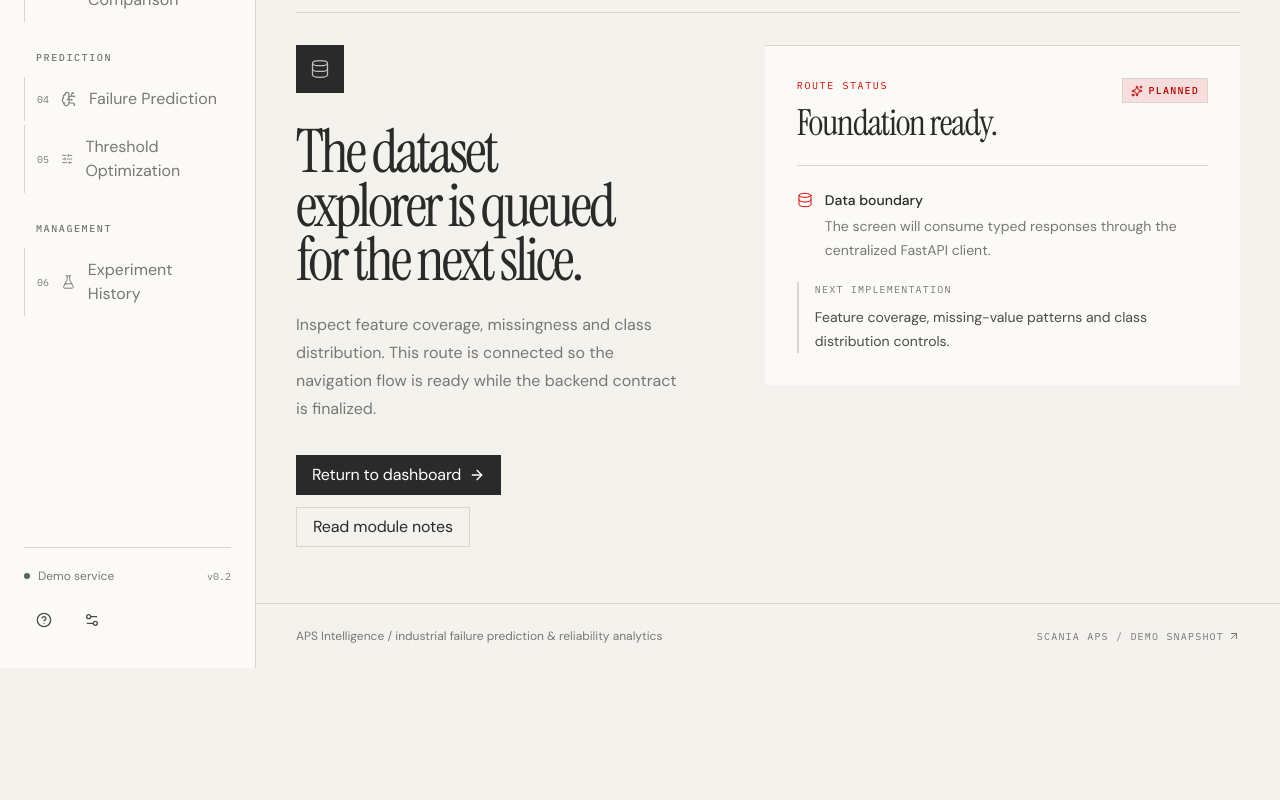
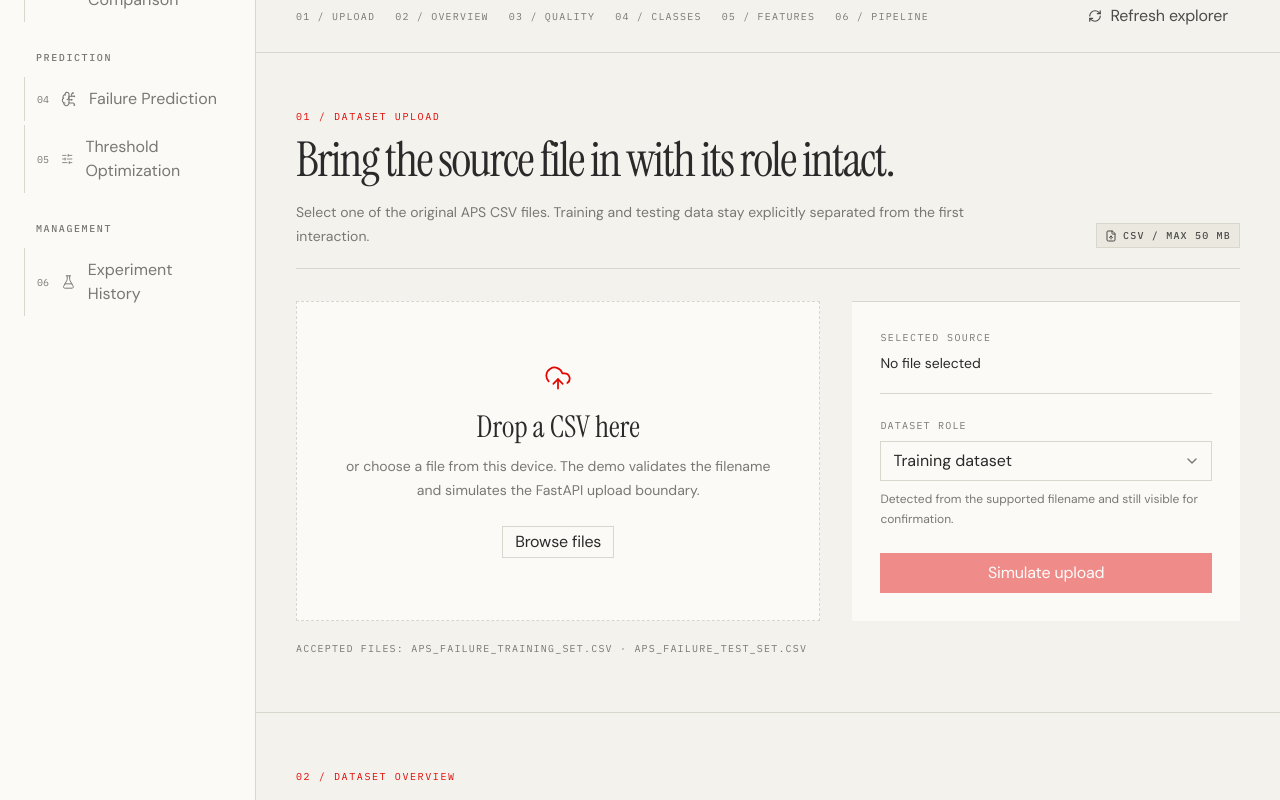
Before and after one commit to SaumyaKhobragade/APS-Intelligence, a Next.js app in the folder frontend/: page /dataset-explorer in a window 1280 px wide. Shown: the part 340-1140 px from the top of the page. Before the commit the page ends 1008 px from the top, so only its background shows below. Built offline with nearby package versions, Linux system fonts and the light colour scheme.

Commit message:
feat(datasets): wire interactive explorer route

```diff
--- a/frontend/app/dataset-explorer/page.tsx
+++ b/frontend/app/dataset-explorer/page.tsx
@@ -1,7 +1,81 @@
-import { Database } from "lucide-react";
-import { ModulePlaceholder } from "@/components/shared/module-placeholder";
-import { pageMetadata } from "@/constants/navigation";
+"use client";
+
+import * as React from "react";
+import { ArrowDown, RefreshCw } from "lucide-react";
+import { AppShell } from "@/components/layout/app-shell";
+import { ClassDistribution } from "@/components/datasets/class-distribution";
+import { DataQualitySummary } from "@/components/datasets/data-quality-summary";
+import { DatasetOverview } from "@/components/datasets/dataset-overview";
+import { DatasetUpload } from "@/components/datasets/dataset-upload";
+import { FeatureAnalysis } from "@/components/datasets/feature-analysis";
+import { PreprocessingPipeline } from "@/components/datasets/preprocessing-pipeline";
+import { Button } from "@/components/ui/button";
+import { getDemonstrationDatasetExplorer } from "@/lib/dataset-mock-data";
+import type { DatasetType, DatasetExplorerSnapshot } from "@/types";
 
 export default function DatasetExplorerPage() {
-  return <ModulePlaceholder metadata={pageMetadata["/dataset-explorer"]} icon={Database} nextStep="Feature coverage, missing-value patterns and class distribution controls." />;
+  const [activeDatasetType, setActiveDatasetType] = React.useState<DatasetType>("training");
+  const [snapshots, setSnapshots] = React.useState<Record<DatasetType, DatasetExplorerSnapshot>>(() => getDemonstrationDatasetExplorer());
+  const [isRefreshing, setIsRefreshing] = React.useState(false);
+  const activeSnapshot = snapshots[activeDatasetType];
+
+  function updateActiveDatasetType(datasetType: DatasetType) {
+    setActiveDatasetType(datasetType);
+  }
+
+  function handleUploaded(datasetType: DatasetType) {
+    setActiveDatasetType(datasetType);
+    setSnapshots((current) => ({
+      ...current,
+      [datasetType]: {
+        ...current[datasetType],
+        file: { ...current[datasetType].file, status: "ready" },
+        dataset: { ...current[datasetType].dataset, status: "ready" },
+        lastUpdated: `Demo upload staged / ${datasetType}`,
+      },
+    }));
+  }
+
+  function refreshExplorer() {
+    setIsRefreshing(true);
+    window.setTimeout(() => {
+      const freshSnapshots = getDemonstrationDatasetExplorer();
+      const refreshedAt = new Intl.DateTimeFormat("en-GB", { day: "2-digit", month: "short", hour: "2-digit", minute: "2-digit", hour12: false, timeZone: "UTC" }).format(new Date());
+      freshSnapshots[activeDatasetType].lastUpdated = `Demo refreshed / ${refreshedAt} UTC`;
+      setSnapshots(freshSnapshots);
+      setIsRefreshing(false);
+    }, 650);
+  }
+
+  return (
+    <AppShell onRefresh={refreshExplorer} isRefreshing={isRefreshing} lastUpdated={activeSnapshot.lastUpdated}>
+      <div className="mx-auto max-w-[1600px]">
+        <section className="border-b border-line px-5 py-5 sm:px-8 lg:px-10">
+          <div className="flex flex-col gap-4 sm:flex-row sm:items-center sm:justify-between">
+            <nav aria-label="Dataset Explorer sections" className="flex flex-wrap items-center gap-x-5 gap-y-2 font-mono text-[10px] uppercase tracking-[0.12em] text-muted">
+              <a className="hover:text-signal" href="#dataset-upload">01 / Upload</a>
+              <a className="hover:text-signal" href="#dataset-overview">02 / Overview</a>
+              <a className="hover:text-signal" href="#data-quality">03 / Quality</a>
+              <a className="hover:text-signal" href="#class-distribution">04 / Classes</a>
+              <a className="hover:text-signal" href="#feature-analysis">05 / Features</a>
+              <a className="hover:text-signal" href="#preprocessing">06 / Pipeline</a>
+            </nav>
+            <Button variant="ghost" size="sm" onClick={refreshExplorer} disabled={isRefreshing}><RefreshCw aria-hidden="true" className={`size-3.5 ${isRefreshing ? "animate-spin" : ""}`} /> Refresh explorer</Button>
+          </div>
+        </section>
+
+        <DatasetUpload onUploaded={handleUploaded} />
+        <DatasetOverview snapshot={activeSnapshot} onDatasetTypeChange={updateActiveDatasetType} />
+        <DataQualitySummary quality={activeSnapshot.quality} missingValues={activeSnapshot.missingValues} />
+        <ClassDistribution distribution={activeSnapshot.classDistribution} />
+        <FeatureAnalysis key={activeDatasetType} features={activeSnapshot.features} />
+        <PreprocessingPipeline stages={activeSnapshot.preprocessing} />
+
+        <section className="flex flex-col gap-4 px-5 py-8 sm:flex-row sm:items-center sm:justify-between sm:px-8 lg:px-10">
+          <div><p className="font-mono text-[10px] uppercase tracking-[0.12em] text-muted">Dataset explorer / end of view</p><p className="mt-2 text-sm text-ink">Continue when the backend contract is ready for real profiling responses.</p></div>
+          <Button variant="outline" asChild><a href="#dataset-upload">Back to upload <ArrowDown aria-hidden="true" className="size-3.5 rotate-180" /></a></Button>
+        </section>
+      </div>
+    </AppShell>
+  );
 }
```
